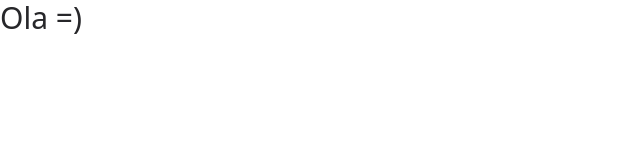
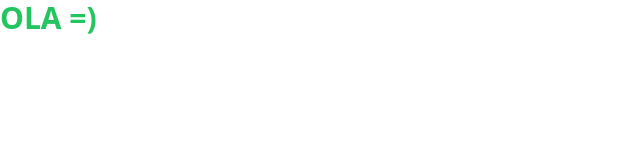
Before and after one commit to VadimRocket/tailwindcss-course, a website: page index.html in a window 1280 px wide. Shown: the whole page, without its empty margins (0-640 px from the left). Drawn offline with nearby package versions, Linux system fonts and the light colour scheme; files that its build step writes are made by us from their sources.

Commit message:
Vadim@Vadim-▒▒ MINGW64 /d/TailwindCSS/tailwindcss (main) --watch

```diff
--- a/index.html
+++ b/index.html
@@ -8,6 +8,6 @@
     <title>TailwindCss</title>
   </head>
   <body>
-    <h1 class="text-3xl text-zinc-800">Ola =)</h1>
+    <h1 class="text-3xl text-green-500 uppercase font-bold">Ola =)</h1>
   </body>
 </html>
```
Also changed, not shown: package.json (+4 -4 lines), 2 other files.
